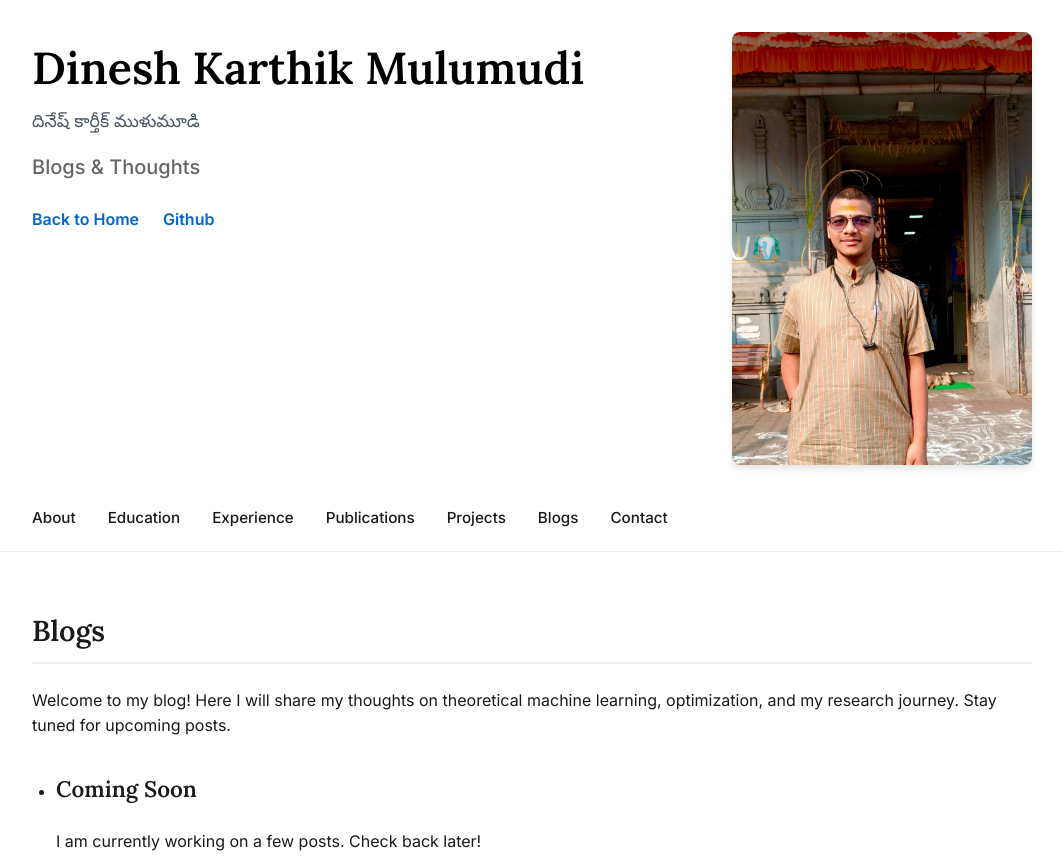
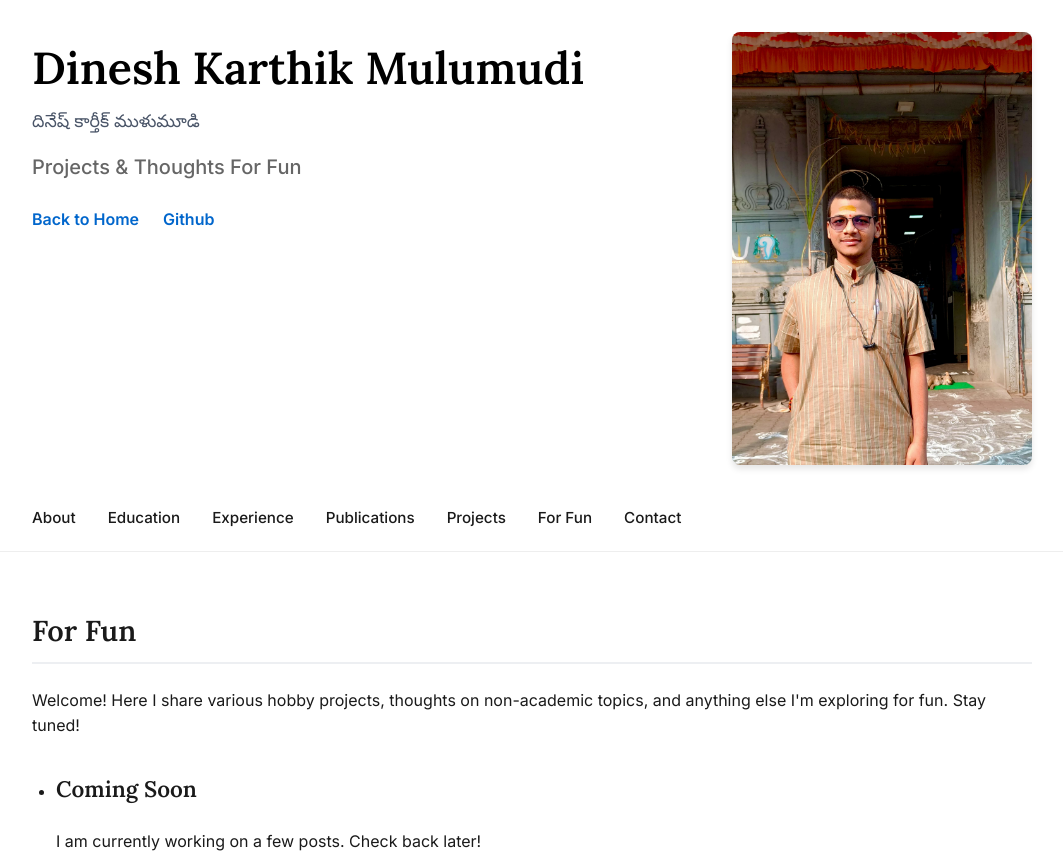
Before and after one commit to dineshkarthikml/dineshkarthikml.github.io, a plain HTML site: page blogs.html in a window 1280 px wide. Shown: the top 858 px of the page, without its empty margins (108-1171 px from the left). Drawn offline with Linux system fonts and the light colour scheme.

Commit message:
Rename Blogs to For Fun across the site

```diff
--- a/blogs.html
+++ b/blogs.html
@@ -4,7 +4,7 @@
 <head>
     <meta charset="utf-8">
     <meta name="viewport" content="width=device-width, initial-scale=1" />
-    <title>Blogs - Dinesh Karthik Mulumudi</title>
+    <title>For Fun - Dinesh Karthik Mulumudi</title>
     <link rel="preconnect" href="https://fonts.googleapis.com">
     <link rel="preconnect" href="https://fonts.gstatic.com" crossorigin>
     <link href="https://fonts.googleapis.com/css2?family=Inter:wght@400;500;600&family=Lora:ital,wght@0,400;0,600;1,400&display=swap" rel="stylesheet">
@@ -16,7 +16,7 @@
         <div class="profile-info">
             <h1>Dinesh Karthik Mulumudi</h1>
             <span class="telugu-name">దినేష్ కార్తీక్ ముళుమూడి</span>
-            <p class="lead">Blogs & Thoughts</p>
+            <p class="lead">Projects & Thoughts For Fun</p>
             <div class="profile-links">
                 <a href="index.html">Back to Home</a>
                 <a href="https://github.com/dineshkarthikml">Github</a>
@@ -32,16 +32,16 @@
             <li><a href="index.html#experience">Experience</a></li>
             <li><a href="index.html#publications">Publications</a></li>
             <li><a href="index.html#projects">Projects</a></li>
-            <li><a href="blogs.html">Blogs</a></li>
+            <li><a href="blogs.html">For Fun</a></li>
             <li><a href="index.html#contact">Contact</a></li>
         </ul>
     </nav>
 
     <main>
         <article>
-            <section id="blog-intro">
-                <h2>Blogs</h2>
-                <p>Welcome to my blog! Here I will share my thoughts on theoretical machine learning, optimization, and my research journey. Stay tuned for upcoming posts.</p>
+            <section id="fun-intro">
+                <h2>For Fun</h2>
+                <p>Welcome! Here I share various hobby projects, thoughts on non-academic topics, and anything else I'm exploring for fun. Stay tuned!</p>
                 <ul class="blog-list">
                     <li>
                         <h3>Coming Soon</h3>
```
Also changed, not shown: index.html (+1 -1 lines).
